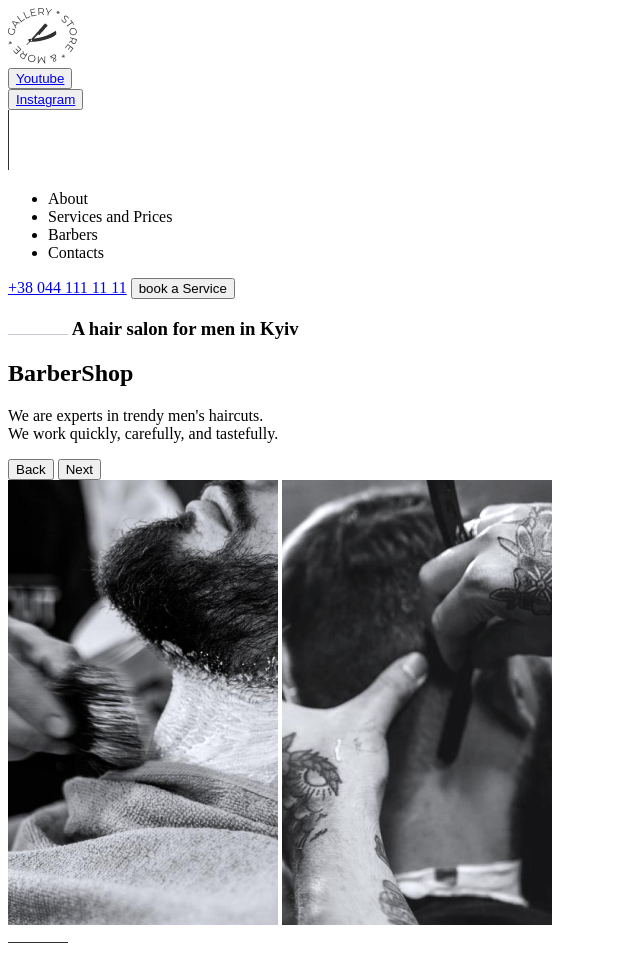
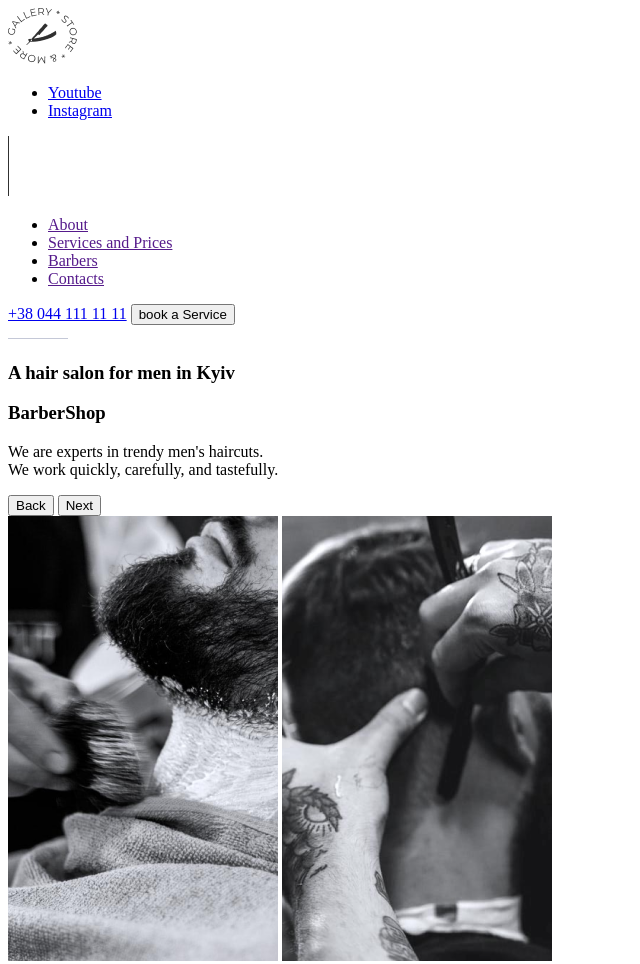
Before and after one commit to mariucaa03/BarberShop, a plain HTML site: page index.html in a window 1280 px wide. Shown: the top 964 px of the page, without its empty margins (0-640 px from the left). Drawn offline with Linux system fonts and the light colour scheme.

Commit message:
Modificari2
Am organizat ca proful

```diff
--- a/index.html
+++ b/index.html
@@ -8,47 +8,49 @@
     <title>BarberShop</title>
   </head>
   <body>
-    <!-- Side bar section -->
+    <!-- Hero section -->
+    <section>
+      <!-- Sidebar -->
       <div>
         <!-- logo -->
+        <a href="index.html">
           <img src="images/logo.png" alt="logo" />
+        </a>
 
-      <!-- butoane social media -->
+        <!-- Social media links -->
         <div>
-        <button type="button">
+          <ul>
+            <li>
               <a
                 href="https:www.youtube.com"
                 target="_blank"
                 rel="noopener noreferrer nofollow"
                 >Youtube</a
               >
-        </button>
-        <div>
-          <button type="button">
+            </li>
+            <li>
               <a
                 href="https:www.instagram.com"
                 target="_blank"
                 rel="noopener noreferrer nofollow"
                 >Instagram</a
               >
-          </button>
-          <div>
+            </li>
+          </ul>
           <img src="images/social-media-line.png" alt="|" />
         </div>
       </div>
-      </div>
-    </div>
 
-    <!-- hero section -->
+      <!-- Hero content -->
       <div>
-      <!-- hearder section -->
+        <!-- Header-->
         <header>
           <nav>
             <ul>
-            <li>About</li>
-            <li>Services and Prices</li>
-            <li>Barbers</li>
-            <li>Contacts</li>
+              <li><a href="">About</a></li>
+              <li><a href="">Services and Prices</a></li>
+              <li><a href="">Barbers</a></li>
+              <li><a href="">Contacts</a></li>
             </ul>
             <div>
               <a href="tel:+380441111111">+38 044 111 11 11</a>
@@ -57,12 +59,13 @@
           </nav>
         </header>
 
-      <!-- description section -->
+        <!-- Title -->
         <section>
-        <h3>
-          <span><img src="images/book-a-service-line.png" alt="-" /></span>
-          A hair salon for men in Kyiv
-        </h3>
+          <div>
+            <img src="images/book-a-service-line.png" alt="-" />
+            <h3>A hair salon for men in Kyiv</h3>
+          </div>
+
           <h1>BarberShop</h1>
           <p>
             We are experts in trendy men's haircuts. <br />
@@ -70,12 +73,14 @@
           </p>
         </section>
 
-      <!-- buttons section -->
+        <!-- Control buttons -->
         <div>
           <button type="button">Back</button>
           <button type="button">Next</button>
         </div>
       </div>
+    </section>
+
     <!-- about section -->
     <div>
       <img src="images/second-section-beard.png" alt="beard" />
```
Lines whose indentation alone changed are shown as unchanged.
